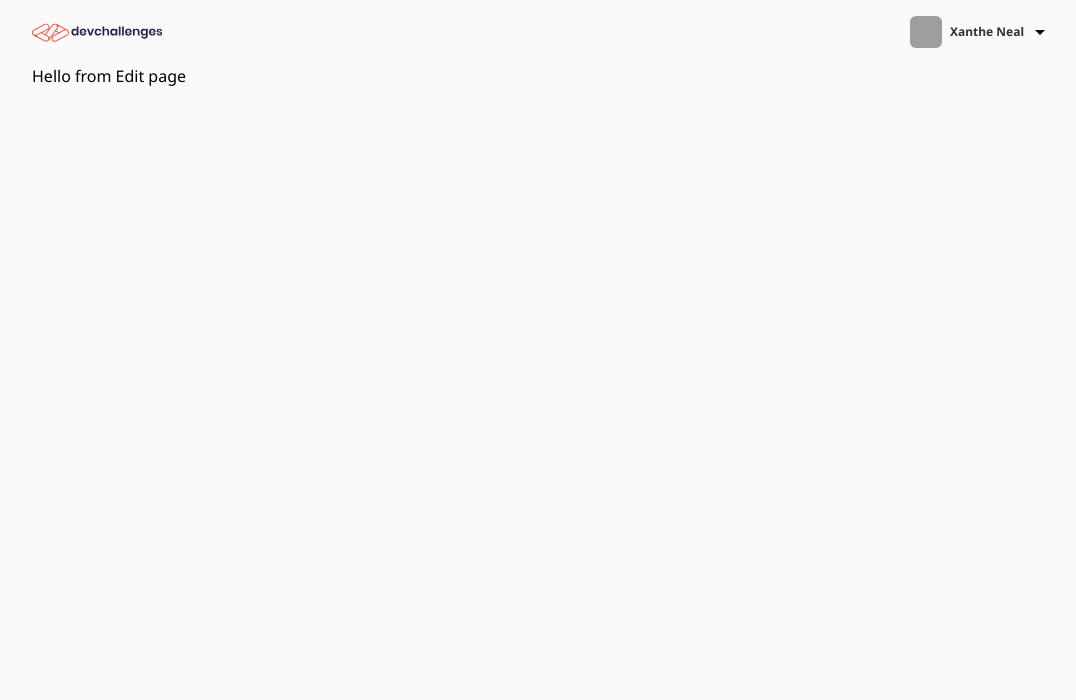
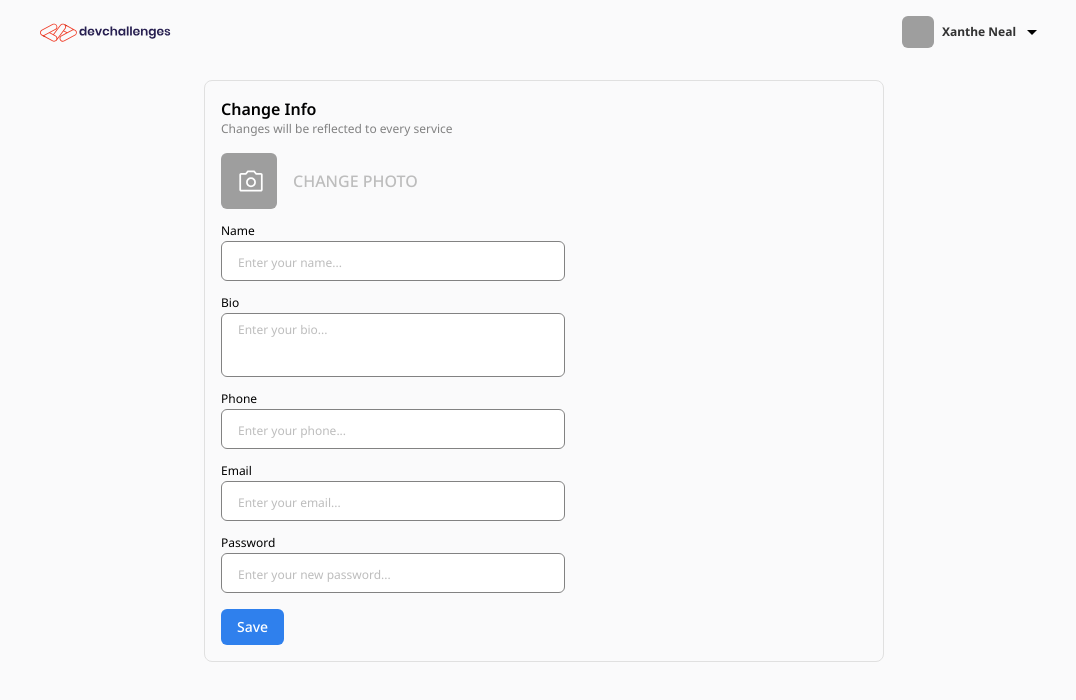
Before and after one commit to pmugasa/authentication-app-frontend, a React (Vite) app: page /edit in a window 1280 px wide. Shown: the top 700 px of the page, without its empty margins (96-1172 px from the left). Built offline with nearby package versions, Linux system fonts and the light colour scheme; grey boxes are pictures that could not be loaded.

Commit message:
added the edit page

```diff
--- a/index.html
+++ b/index.html
@@ -9,6 +9,10 @@
       href="https://fonts.googleapis.com/css2?family=Noto+Sans:wght@300;400;500;600;700&display=swap"
       rel="stylesheet"
     />
+    <link
+      rel="stylesheet"
+      href="https://fonts.googleapis.com/css2?family=Material+Symbols+Outlined:opsz,wght,FILL,GRAD@48,400,0,0"
+    />
     <meta name="viewport" content="width=device-width, initial-scale=1.0" />
     <title>Authentication App</title>
   </head>
--- a/src/components/Navbar.jsx
+++ b/src/components/Navbar.jsx
@@ -5,7 +5,7 @@ function Navbar() {
   const [showDropdown, setShowDropdown] = useState(false);
   return (
     <>
-      <nav className="w-full py-4 flex items-center justify-start relative">
+      <nav className="w-full py-4 px-2 flex items-center justify-start relative">
         <Link to="/">
           <img src="/devchallenges.svg" />
         </Link>
--- a/src/pages/Edit.jsx
+++ b/src/pages/Edit.jsx
@@ -1,5 +1,144 @@
+import { useState } from "react";
+
 function Edit() {
-  return <div>Hello from Edit page</div>;
+  const [user, setUser] = useState({
+    photo: "",
+    name: "",
+    bio: "",
+    phone: "",
+    email: "",
+    password: "",
+  });
+  function handleChange(e) {
+    setUser((prevUser) => ({ ...prevUser, [e.target.name]: e.target.value }));
+  }
+
+  function handleSubmit(e) {
+    e.preventDefault();
+    console.log(user);
+  }
+
+  return (
+    <>
+      <div className="">
+        <div className="w-full flex items-center justify-center mt-4">
+          <div className="border border-[#E0E0E0] p-2 h-auto   w-[680px] rounded-lg">
+            <div className="flex items-center justify-start px-2 mt-2 ">
+              <div>
+                <h3 className="font-semibold text-black text-md">
+                  Change Info
+                </h3>
+                <p className="font-normal text-[#828282] text-xs">
+                  Changes will be reflected to every service
+                </p>
+              </div>
+            </div>
+
+            <form className="px-2 mt-4" onSubmit={handleSubmit}>
+              <div className="">
+                <label htmlFor="photo" className="flex items-center space-x-4">
+                  <img
+                    src="https://images.unsplash.com/photo-1638803040283-7a5ffd48dad5?ixlib=rb-4.0.3&ixid=M3wxMjA3fDB8MHxzZWFyY2h8NjB8fGNhcnRvb24lMjBjaGFyYWN0ZXJ8ZW58MHx8MHx8fDA%3D&auto=format&fit=crop&w=500&q=60"
+                    className="h-14 w-14 rounded-md relative hover:cursor-pointer"
+                  />
+                  <img
+                    src="/photo_camera.svg"
+                    className="h-7 w-7 absolute hover:cursor-pointer"
+                  />
+
+                  <input
+                    id="photo"
+                    type="file"
+                    name="photo"
+                    className="hidden"
+                    onChange={handleChange}
+                  />
+                  <span className=" blocktext-sm font-medium cursor-pointer text-[#BDBDBD]">
+                    CHANGE PHOTO
+                  </span>
+                </label>
+              </div>
+              <div className="my-2">
+                <label htmlFor="name" className="text-xs">
+                  Name
+                </label>
+                <input
+                  type="text"
+                  id="name"
+                  name="name"
+                  value={user.name}
+                  onChange={handleChange}
+                  placeholder="Enter your name..."
+                  className="block h-10 w-[344px] px-4 outline outline-none border border-[#828282] rounded-md focus:outline focus:outline-dark-blue focus:border-none placeholder:text-xs placeholder:text-[#BDBDBD]"
+                />
+              </div>
+              <div className="my-2">
+                <label htmlFor="bio" className="text-xs">
+                  Bio
+                </label>
+                <textarea
+                  id="bio"
+                  name="bio"
+                  value={user.bio}
+                  onChange={handleChange}
+                  placeholder="Enter your bio..."
+                  className="block text-xs text-[#BDBDBD] resize-none box-border h-16 w-[344px] px-4 py-2 outline outline-none border border-[#828282] rounded-md focus:outline focus:outline-dark-blue focus:border-none placeholder:text-xs placeholder:text-[#BDBDBD]"
+                ></textarea>
+              </div>
+              <div className="my-2">
+                <label htmlFor="phone" className="text-xs">
+                  Phone
+                </label>
+                <input
+                  type="tel"
+                  id="phone"
+                  name="phone"
+                  value={user.phone}
+                  onChange={handleChange}
+                  placeholder="Enter your phone..."
+                  className="block h-10 w-[344px] px-4 outline outline-none border border-[#828282] rounded-md focus:outline focus:outline-dark-blue focus:border-none placeholder:text-xs placeholder:text-[#BDBDBD] "
+                />
+              </div>
+              <div className="my-2">
+                <label htmlFor="email" className="text-xs">
+                  Email
+                </label>
+                <input
+                  type="email"
+                  id="email"
+                  name="email"
+                  value={user.email}
+                  onChange={handleChange}
+                  placeholder="Enter your email..."
+                  className="block h-10 w-[344px] px-4 outline outline-none border border-[#828282] rounded-md focus:outline focus:outline-dark-blue focus:border-none placeholder:text-xs placeholder:text-[#BDBDBD] "
+                />
+              </div>
+              <div className="my-2">
+                <label htmlFor="password" className="text-xs">
+                  Password
+                </label>
+                <input
+                  type="password"
+                  id="password"
+                  name="password"
+                  value={user.email}
+                  onChange={handleChange}
+                  placeholder="Enter your new password..."
+                  className="block h-10 w-[344px] px-4 outline outline-none border border-[#828282] rounded-md focus:outline focus:outline-dark-blue focus:border-none placeholder:text-xs placeholder:text-[#BDBDBD] "
+                />
+              </div>
+              <button
+                type="submit"
+                className="px-4 py-2 rounded-md my-2 hover:bg-light-blue bg-dark-blue text-sm text-white font-medium"
+              >
+                Save
+              </button>
+            </form>
+          </div>
+        </div>
+      </div>
+    </>
+  );
 }
 
 export default Edit;
--- a/src/pages/Profile.jsx
+++ b/src/pages/Profile.jsx
@@ -2,7 +2,7 @@ import { Link } from "react-router-dom";
 function Profile() {
   return (
     <>
-      <div className="z-10">
+      <div className="">
         <div className="text-center p-2">
           <h1 className="font-semibold text-black text-lg">Personal Info</h1>
           <p className="font-light text-sm text-black">
```
Also changed, not shown: public/photo_camera.svg (added).
